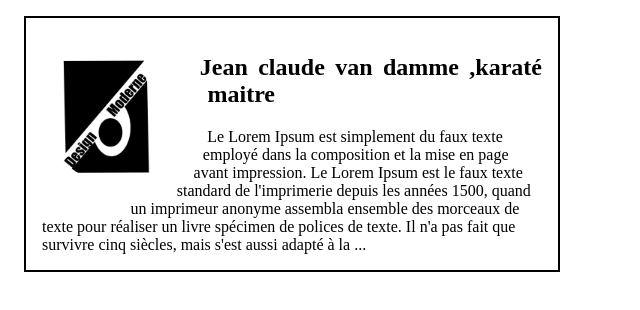
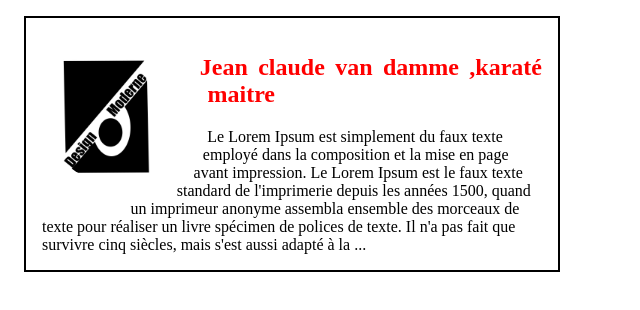
Before and after one commit to Minkailou/Bio-avatar, a plain HTML site: page index.html in a window 1280 px wide. Shown: the whole page, without its empty margins (0-640 px from the left). Drawn offline with Linux system fonts and the light colour scheme.

Commit message:
titre couleur

```diff
--- a/style.css
+++ b/style.css
@@ -13,4 +13,6 @@
 }
 .bio-name {
     text-align: justify;
+    font-family: Ravalia;
+    color: red;
 }
```
Also changed, not shown: index.html (+0 -2 lines).
